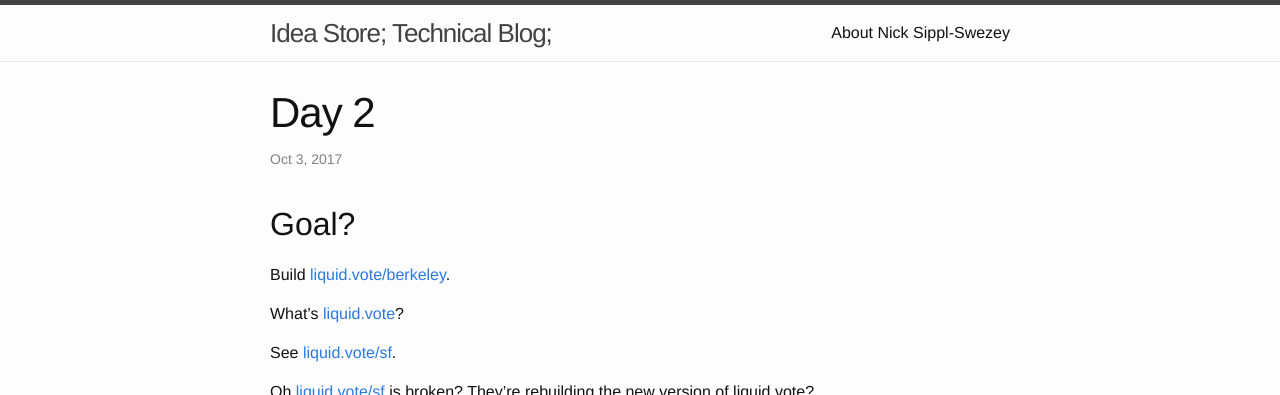
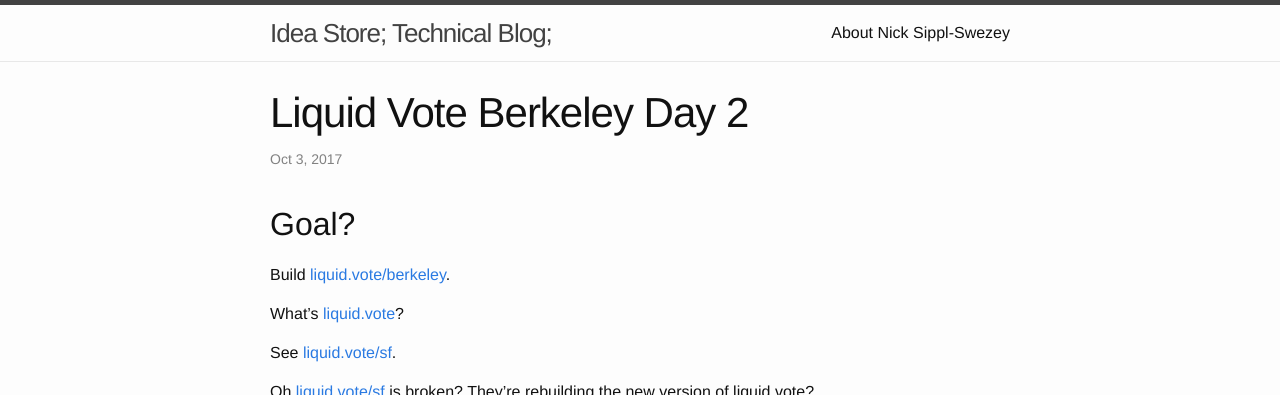
Before and after one commit to nsipplswezey/nsipplswezey.github.io, a Jekyll site: the page built from _posts/2017-10-03-Liquid-Vote-Berkeley-Day-2.md, in a window 1280 px wide and 900 px high, cut to the strip 0-395 px from the top of the window. Built offline with Jekyll 4.4.1, drawn with Linux system fonts in a browser that asks for light colours; comment, search, counter and statistics services are not loaded.

Commit message:
Update and rename 2017-10-03-Day-2.md to 2017-10-03-Liquid-Vote-Berkeley-Day-2.md

```diff
--- a/_posts/2017-10-03-Day-2.md
+++ b/_posts/2017-10-03-Liquid-Vote-Berkeley-Day-2.md
@@ -1,6 +1,6 @@
 ---
 layout: post
-title: Day 2
+title: Liquid Vote Berkeley Day 2
 ---
 
 ## Goal?
```
